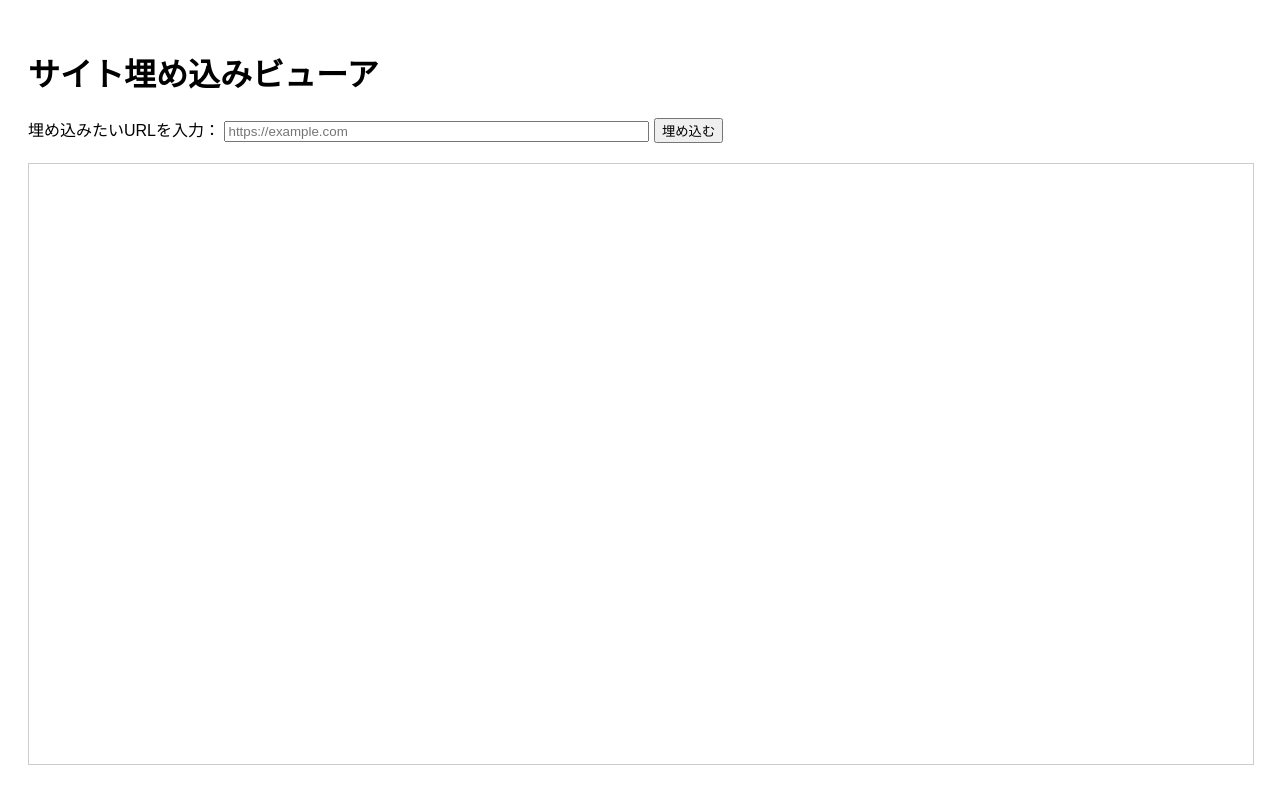
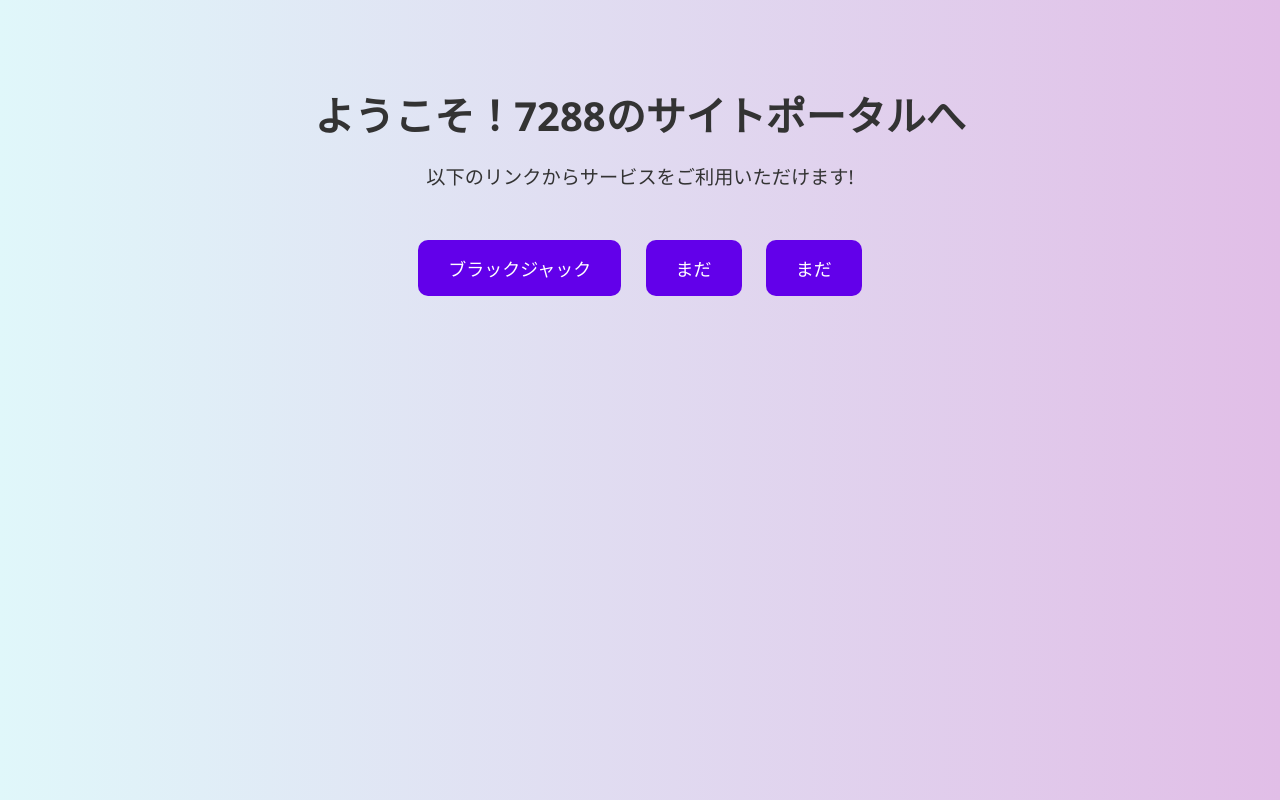
Before and after one commit to queuegeforcenow/queuegeforcenow.github.io, a plain HTML site: page index.html in a window 1280 px wide. Drawn offline with Linux system fonts and the light colour scheme.

Commit message:
Update index.html

```diff
--- a/index.html
+++ b/index.html
@@ -1,30 +1,58 @@
 <!DOCTYPE html>
 <html lang="ja">
 <head>
-  <meta charset="UTF-8">
-  <title>サイト埋め込みビューア</title>
+  <meta charset="UTF-8" />
+  <meta name="viewport" content="width=device-width, initial-scale=1.0" />
+  <title>サイトポータル</title>
   <style>
-    body { font-family: sans-serif; padding: 20px; }
-    iframe { width: 100%; height: 600px; border: 1px solid #ccc; margin-top: 20px; }
+    body {
+      font-family: 'Segoe UI', sans-serif;
+      background: linear-gradient(to right, #e0f7fa, #e1bee7);
+      color: #333;
+      text-align: center;
+      padding: 50px;
+      animation: fadeIn 1.5s ease;
+    }
+
+    h1 {
+      font-size: 2.5rem;
+      margin-bottom: 10px;
+    }
+
+    p {
+      font-size: 1.2rem;
+      margin-bottom: 40px;
+    }
+
+    .button {
+      display: inline-block;
+      margin: 10px;
+      padding: 15px 30px;
+      background-color: #6200ea;
+      color: white;
+      text-decoration: none;
+      font-size: 18px;
+      border-radius: 10px;
+      transition: transform 0.2s, background-color 0.3s;
+    }
+
+    .button:hover {
+      background-color: #3700b3;
+      transform: scale(1.05);
+    }
+
+    @keyframes fadeIn {
+      from { opacity: 0; transform: translateY(20px); }
+      to   { opacity: 1; transform: translateY(0); }
+    }
   </style>
 </head>
 <body>
-  <h1>サイト埋め込みビューア</h1>
-  <label for="url">埋め込みたいURLを入力：</label>
-  <input type="text" id="url" placeholder="https://example.com" size="50">
-  <button onclick="embedSite()">埋め込む</button>
+  <h1>ようこそ！7288のサイトポータルへ</h1>
+  <p>以下のリンクからサービスをご利用いただけます!</p>
 
-  <iframe id="iframe" src=""></iframe>
-
-  <script>
-    function embedSite() {
-      const url = document.getElementById("url").value;
-      if (url.startsWith("https://") || url.startsWith("http://")) {
-        document.getElementById("iframe").src = url;
-      } else {
-        alert("正しいURLを入力してください（httpまたはhttpsで始まる）");
-      }
-    }
-  </script>
+  <a href="https://queuegeforcenow.github.io/bj/" target="_blank" class="button">ブラックジャック</a>
+  <a href="https://twitter.com/" target="_blank" class="button">まだ</a>
+  <a href="https://discord.com/" target="_blank" class="button">まだ</a>
 </body>
 </html>
```
